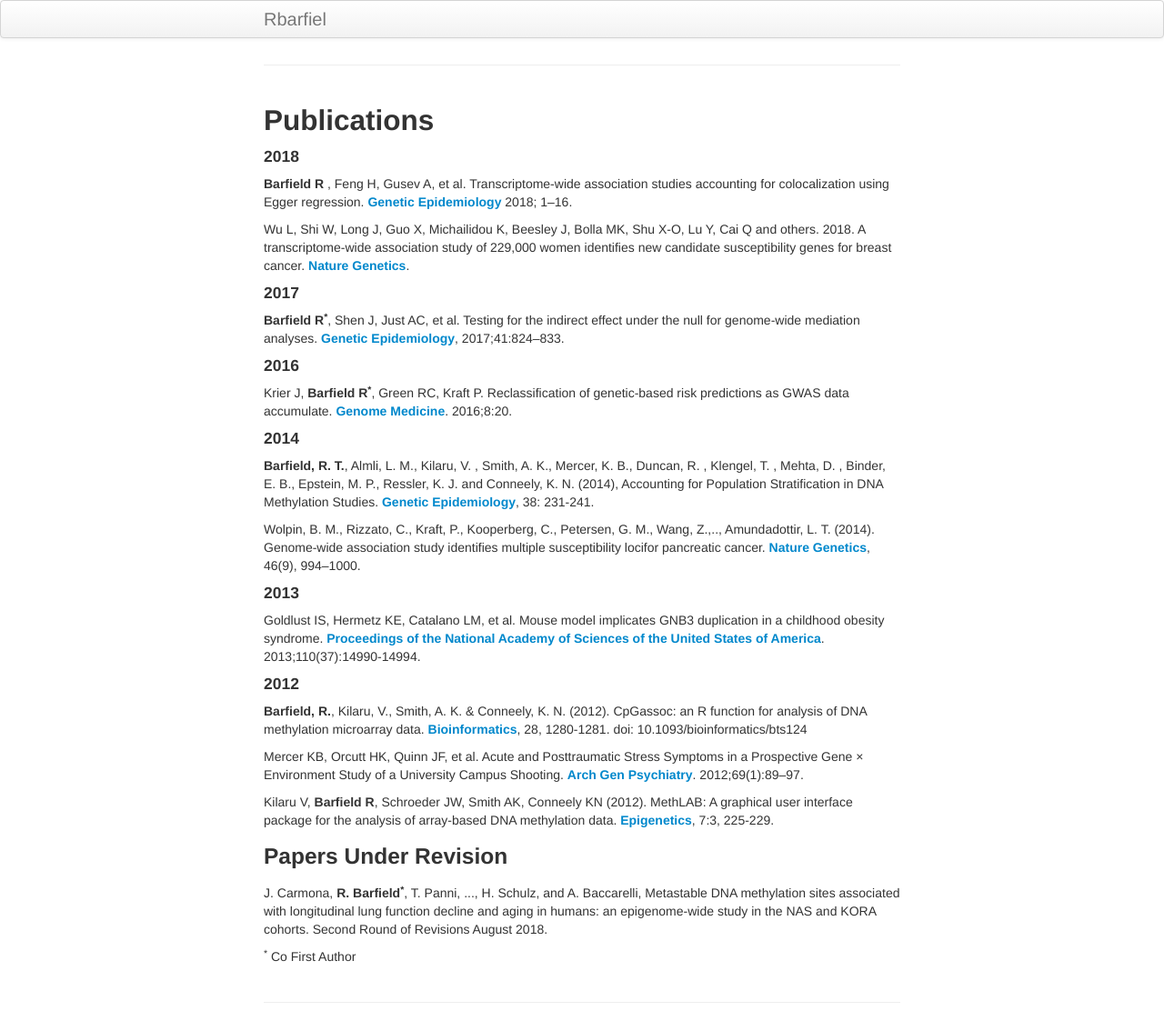
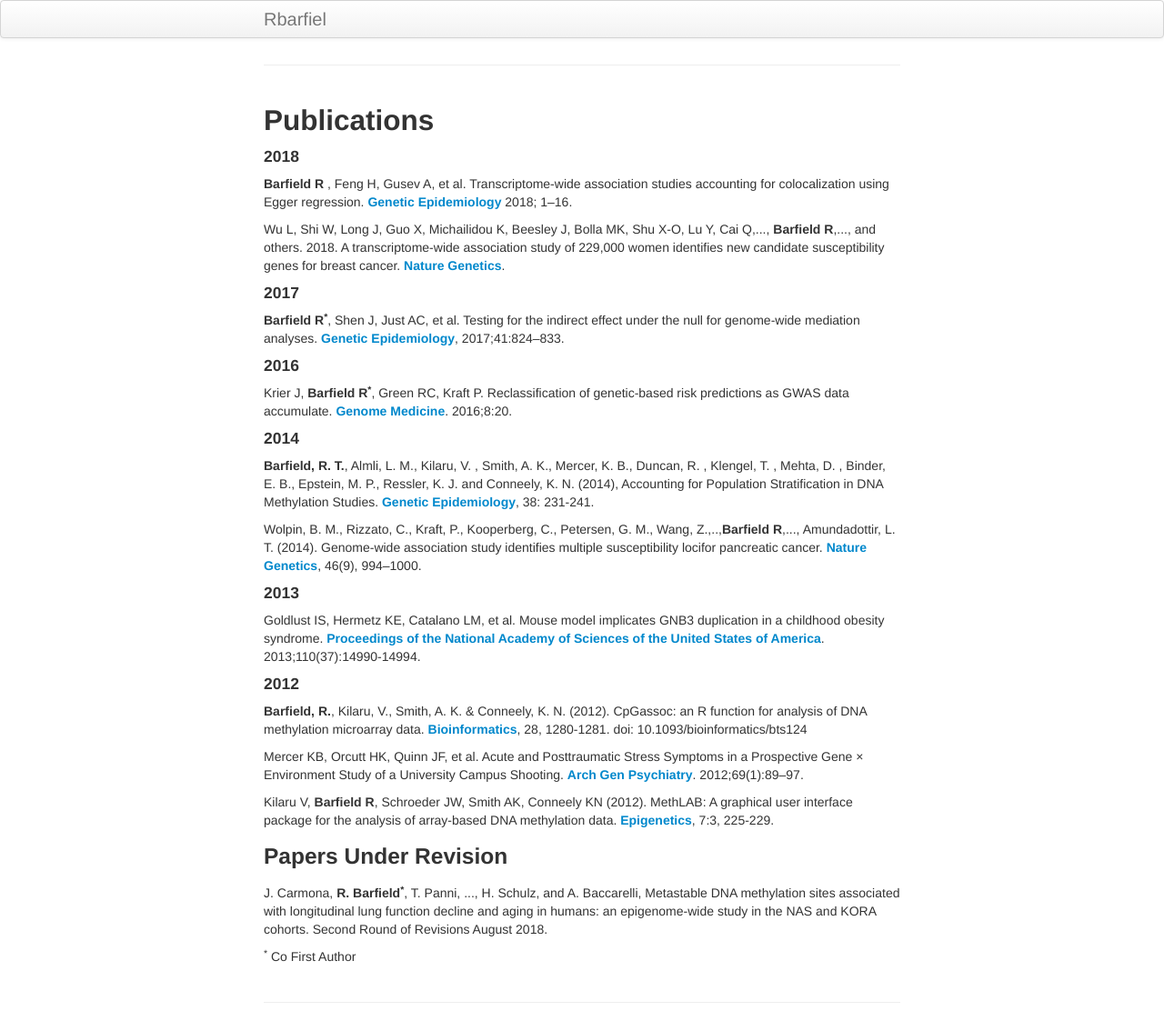
Before and after one commit to rbarfield/Barfield_website, a Jekyll site: the page built from pages/publications.md, in a window 1280 px wide. Shown: the whole page at 91% size. Built offline with Jekyll 4.4.1, drawn with Linux system fonts in a browser that asks for light colours.

Commit message:
Initial commit

```diff
--- a/pages/publications.md
+++ b/pages/publications.md
@@ -8,7 +8,7 @@ layout: page
 
 <p><b>Barfield R </b>, Feng H, Gusev A, et al. Transcriptome‐wide association studies accounting for colocalization using Egger regression.  <a href="https://doi.org/10.1002/gepi.22131"><b>Genetic Epidemiology</b></a> 2018; 1–16.</p>
 
-<p>Wu L, Shi W, Long J, Guo X, Michailidou K, Beesley J, Bolla MK, Shu X-O, Lu Y, Cai Q and others. 2018. A transcriptome-wide association study of 229,000 women identifies new candidate susceptibility genes for breast cancer. <a href="https://www.nature.com/articles/s41588-018-0132-x"><b>Nature Genetics</b></a>.<p>
+<p>Wu L, Shi W, Long J, Guo X, Michailidou K, Beesley J, Bolla MK, Shu X-O, Lu Y, Cai Q,..., <b>Barfield R</b>,..., and others. 2018. A transcriptome-wide association study of 229,000 women identifies new candidate susceptibility genes for breast cancer. <a href="https://www.nature.com/articles/s41588-018-0132-x"><b>Nature Genetics</b></a>.<p>
 
 <h4 id="2017">2017</h4>
 
@@ -22,7 +22,7 @@ layout: page
 
 <p><b>Barfield, R. T.</b>, Almli, L. M., Kilaru, V. , Smith, A. K., Mercer, K. B., Duncan, R. , Klengel, T. , Mehta, D. , Binder, E. B., Epstein, M. P., Ressler, K. J. and Conneely, K. N. (2014), Accounting for Population Stratification in DNA Methylation Studies. <a href="https://doi.org/10.1002/gepi.21789"><b>Genetic Epidemiology</b></a>, 38: 231-241.</p>
 
-<p>Wolpin, B. M., Rizzato, C., Kraft, P., Kooperberg, C., Petersen, G. M., Wang, Z.,.., Amundadottir, L. T. (2014). Genome-wide association study identifies multiple susceptibility locifor pancreatic cancer. <a href="http://doi.org/10.1038/ng.3052"><b>Nature Genetics</b></a>, 46(9), 994–1000.</p>
+<p>Wolpin, B. M., Rizzato, C., Kraft, P., Kooperberg, C., Petersen, G. M., Wang, Z.,..,<b>Barfield R</b>,..., Amundadottir, L. T. (2014). Genome-wide association study identifies multiple susceptibility locifor pancreatic cancer. <a href="http://doi.org/10.1038/ng.3052"><b>Nature Genetics</b></a>, 46(9), 994–1000.</p>
 
 <h4 id="2013">2013</h4>
 
```
